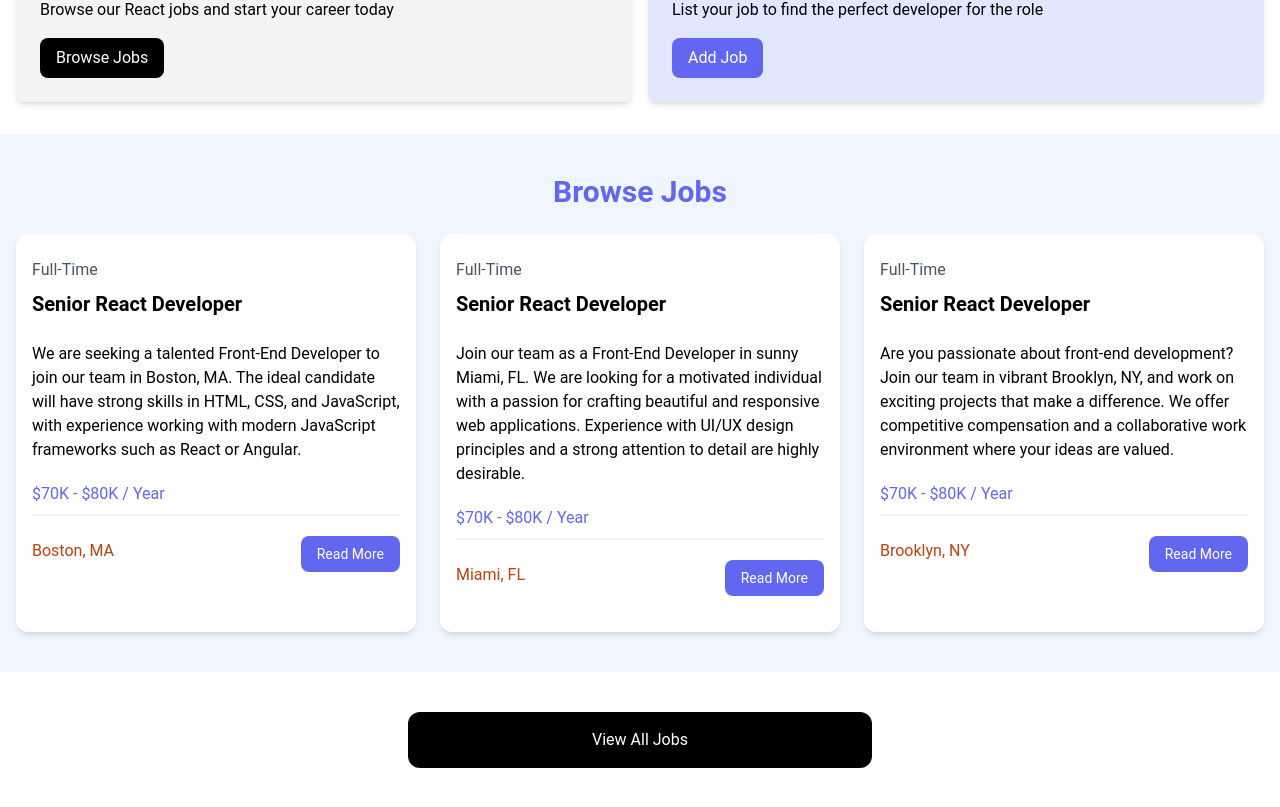
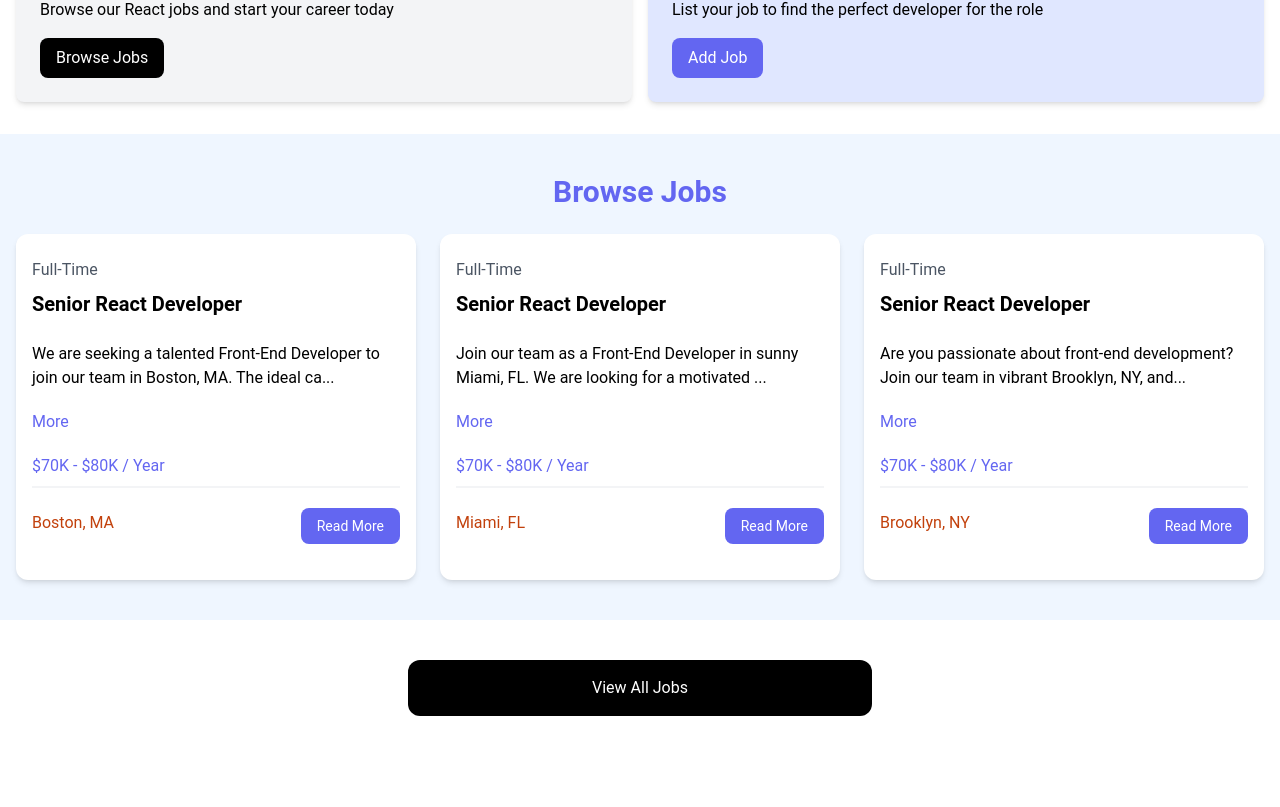
Before and after one commit to Phoenix0415/React_job_platform, a React (Vite) app: page / in a window 1280 px wide. Shown: the part 475-1282 px from the top of the page. After the commit the page ends 1231 px from the top, so only its background shows below. Built offline with nearby package versions, Linux system fonts and the light colour scheme.

Commit message:
add Less/More button for job description and their states on the job card

```diff
--- a/src/App.jsx
+++ b/src/App.jsx
@@ -3,6 +3,7 @@
 import Hero from './components/Hero'
 import HomeCards from './components/HomeCards'
 import JobListings from './components/JobListings';
+import ViewAllJobs from './components/ViewAllJobs';
 
 const App = () => {
   return (
@@ -11,17 +12,7 @@
     <Hero />
     <HomeCards />
     <JobListings />
-
-
-
-
-    <section className="m-auto max-w-lg my-10 px-6">
-      <a
-        href="jobs.html"
-        className="block bg-black text-white text-center py-4 px-6 rounded-xl hover:bg-gray-700"
-        >View All Jobs</a
-      >
-    </section>
+    <ViewAllJobs />
     </>
   )
 }
--- a/src/components/JobListing.jsx
+++ b/src/components/JobListing.jsx
@@ -1,7 +1,16 @@
 import React from 'react'
+import { useState } from 'react';
 
 const JobListing = ({job}) => {
-  return (
+    const [showFullDescription, setShowFullDescription] = useState(false);
+
+    let description = job.description;
+
+    if (!showFullDescription) {
+        description = description.substring(0, 90) + "...";
+    };
+
+    return (
         <div className="bg-white rounded-xl shadow-md relative">
             <div className="p-4">
                 <div className="mb-6">
@@ -9,9 +18,8 @@
                 <h3 className="text-xl font-bold">Senior React Developer</h3>
                 </div>
 
-                <div className="mb-5">
-                {job.description}
-                </div>
+                <div className="mb-5">{description}</div>
+                <button  onClick={()=> setShowFullDescription((prevState)=>!prevState)} className='text-indigo-500 mb-5 hover:text-indigo-60 '>{showFullDescription ? 'Less' :'More'}</button>
 
                 <h3 className="text-indigo-500 mb-2">{job.salary} / Year</h3>
 
--- /dev/null
+++ b/src/components/ViewAllJobs.jsx
@@ -0,0 +1,15 @@
+import React from 'react'
+
+const ViewAllJobs = () => {
+  return (
+    <section className="m-auto max-w-lg my-10 px-6">
+      <a
+        href="/jobs"
+        className="block bg-black text-white text-center py-4 px-6 rounded-xl hover:bg-gray-700"
+        >View All Jobs</a
+      >
+    </section>
+  )
+}
+
+export default ViewAllJobs
```
